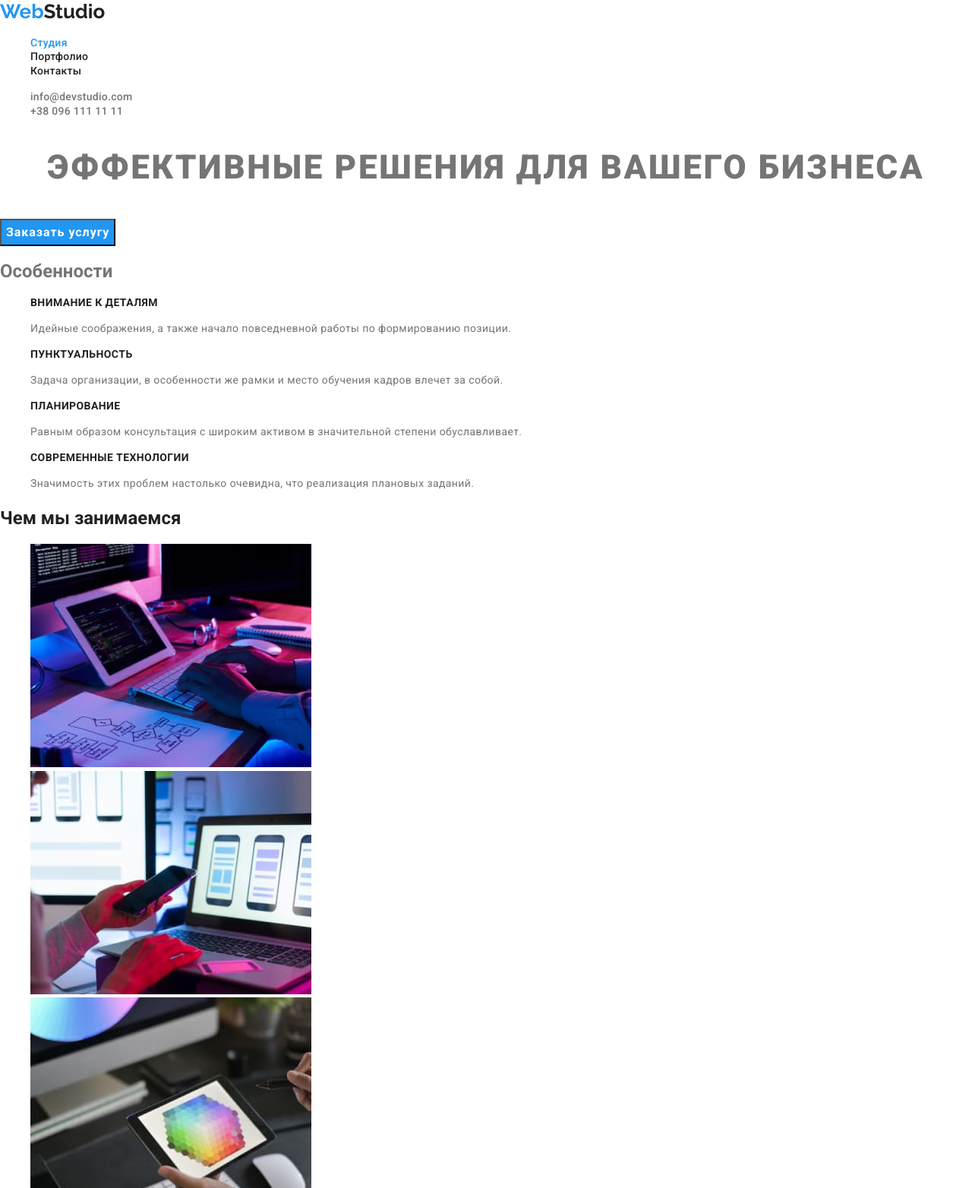
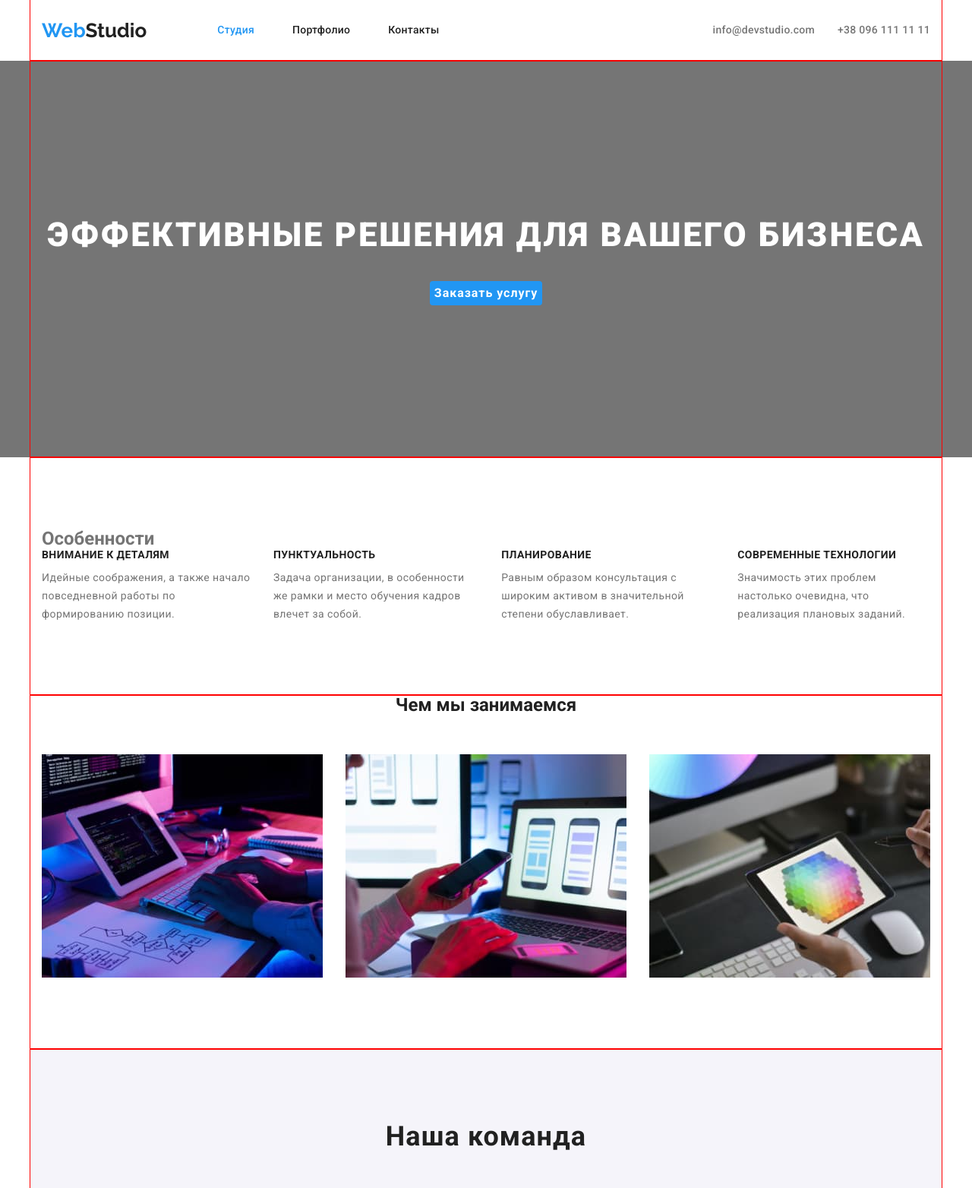
Before and after one commit to Vitalii-Tieliehin/goit-markup-hw-03, a plain HTML site: page index.html in a window 1280 px wide. Shown: the top 1564 px of the page at 76% size. Drawn offline with nearby package versions, Linux system fonts and the light colour scheme.

Commit message:
Добавляет сбросы

```diff
--- a/css/style.css
+++ b/css/style.css
@@ -11,13 +11,43 @@ body{
     font-family: Roboto, sans-serif;
 }
 
-a {text-decoration: none;
+a {
+    text-decoration: none;
+}
+h1,h2,h3,h4,ul,li,p{
+    margin: 0;
+    padding: 0;
+}
+img{
+    display: block;
+    width: 100%;
+    height: auto;
 }
 .list{
     list-style: none;
+    margin: 0;
+    padding: 0;
+}
+.container{
+    width: 1200px;
+    margin-left: auto;
+    margin-right: auto;
+    padding-left: 15px;
+    padding-right: 15px;
+    outline: 1px solid red;
 }
 
-/* ----------------logo---------------- */
+
+
+.button{
+
+}
+
+/* HEADER */
+.main-nav{
+    display: flex;
+    align-items: center;
+}
 .logo{
     color:var(--akcent-color);
     font-family: Raleway, sans-serif;
@@ -31,42 +61,73 @@ a {text-decoration: none;
 .logo-white{
     color: var(--primery-white-color);
 }
+.nav-list{
+    display: flex;
+    margin-left: 93px;
+}
 
-
-/* --------------menu-nav-------------- */
-
-.nav-item{
+.nav-list .nav-item:not(:last-child){
+    margin-right: 50px;
+}
+.nav-link{
+    display: block;
+    padding-top: 32px;
+    padding-bottom: 32px;
     color: var(--title-text-color);
     font-weight: 500;
     font-size: 14px;
     line-height: 1.14;
     letter-spacing: 0.02em;
 }
-.nav-item:hover,.nav-item:focus{
+.nav-link:hover,.nav-link:focus{
     color: var(--akcent-color);
 }
-.nav-item.current{
+.nav-link.current{
     color: var(--akcent-color);
 }
-/* ----------------contact------------- */
 
+.contact{
+    display: flex;
+    margin-left: auto;
+}
+.contact-list+.contact-list{
+    margin-left: 30px;
+}
 .contact-link{
+    display: block;
     color: var(--primary-text-color);
     font-weight: 500;
     font-size: 14px;
     line-height: 1.14;
     letter-spacing: 0.02em;
+    padding-top: 32px;
+    padding-bottom: 32px;
 }
 .contact-link:hover, .contact-link:focus{
     color: var(--akcent-color);
 }
 
+
+
+
+
+
 /* ----------------------hero----------- */
+.hero-section{
+    background-color: var(--primary-text-color);
+
+}
+.hero{
+    text-align: center;
+    padding-top: 200px;
+    padding-bottom: 200px;
+}
 .hero .title{
+    color: var(--primery-white-color);
+    margin-bottom: 30px;
     font-weight: 900;
     font-size: 44px;
     line-height: 1.36;
-    text-align: center;
     letter-spacing: 0.06em;
     text-transform: uppercase;
 }
@@ -75,16 +136,38 @@ a {text-decoration: none;
     font-size: 16px;
     line-height: 1.88;
     letter-spacing: 0.06em;
+
+    border-radius: 4px;
+    border: none;
     background-color: var(--akcent-color);
     color: #FFFFFF;
     cursor: pointer;
 }
-/* ---------------что мы делаем--------------- */
-.work-title{
-    color: var(--title-text-color);
+
+
+
+
+
+/* --------------------features-------------------- */
+.features{
+    padding-top: 94px;
+    padding-bottom: 94px;
 }
-/* features */
-.features .title{
+.features-list{
+    display: flex;
+
+}
+.features-item{
+    width: calc((100%-90px)/4);
+    margin-right: 30px;
+}
+.features-item:nth-child(4n){
+    margin-right: 0;
+}
+
+.features-list .title{
+    margin-bottom: 10px;
+
     color: var(--title-text-color);
     font-weight: 700;
     font-size: 14px;
@@ -92,14 +175,40 @@ a {text-decoration: none;
     letter-spacing: 0.03em;
     text-transform: uppercase;
 }
-.features .text{
+.features-list .text{
     font-size: 14px;
     line-height: 1.71;
     letter-spacing: 0.03em;
 }
 
+/* ---------------что мы делаем--------------- */
+.work{
+    padding-bottom: 94px;
+}
+.work-list{
+    display: flex;
+}
+.work-title{
+    margin-bottom: 50px;
+    text-align: center;
+    color: var(--title-text-color);
+}
+.work-item:not(:last-child){
+    margin-right: 30px;
+}
+
+
+
+
 /* -------------------team------------------- */
+.team{
+    background-color:var(--secondary-color-bgc) ;
+    padding-top: 94px;
+    padding-bottom: 94px;
+    text-align: center;
+}
 .team-title{
+    margin-bottom: 50px;
     color: var(--title-text-color);
     font-weight: 700;
     font-size: 36px;
@@ -107,7 +216,22 @@ a {text-decoration: none;
     text-align: center;
     letter-spacing: 0.03em;
 }
+.section-team{
+    display: flex;
+}
+.team-card{
+    width: calc((100%-90px)/4);
+    margin-right: 30px;
+
+}
+.team-card:nth-child(4n){
+    margin-right: 0;
+}
+.team .foto{
+    margin-bottom: 30px;
+}
 .team-member{
+    margin-bottom: 10px;
     color: var(--title-text-color);
     font-weight: 500;
     font-size: 16px;
@@ -144,6 +268,15 @@ footer{
 
 
 /* ---------filtr button--------- */
+.filtr{
+    display: flex;
+    justify-content: center;
+    padding-top: 94px;
+    padding-bottom: 50px;
+}
+.filtr .list{
+    margin-right: 8px;
+}
 .filtr .list .item{
     font-weight: 500;
     font-size: 16px;
@@ -151,6 +284,8 @@ footer{
     letter-spacing: 0.03em;
     color: var(--title-text-color);
     background-color:var(--secondary-color-bgc);
+    border: none;
+    border-radius: 4px;
     cursor: pointer;
 }
 .filtr .list .item:hover,.filtr .list .item:focus{
@@ -158,7 +293,21 @@ footer{
     background-color: var(--akcent-color);
 }
 /* filtr project */
-
+.project{
+    display: flex;
+    flex-wrap: wrap;
+}
+.project .card{
+    width: 370px;
+    margin-right: 30px;
+    margin-bottom: 30px;
+}
+.project .card:nth-child(3n){
+    margin-right: 0;
+}
+.project .card:nth-last-child(-n + 3){
+    margin-bottom: 0;
+}
 .project .title{
     font-weight: 700;
     font-size: 18px;
--- a/index.html
+++ b/index.html
@@ -12,13 +12,13 @@
 <body>
     <!-- шапка сайта -->
     <header>
-        <!-- меню навигации -->
+        <section class="main-nav container">
+            <a href="./index.html" class="logo">Web<span class="logo-black">Studio</span></a>
             <nav class="menu-nav">
-            <a href="./index.html" class="logo">Web<span class="logo-black">Studio</span></a>
                 <ul class="nav-list list">
-                <li><a href="./index.html" class="nav-item current">Студия</a></li>
-                <li><a href="./portfolio.html" class="nav-item">Портфолио</a></li>
-                <li><a href="" class="nav-item">Контакты</a></li>
+                    <li class="nav-item"><a href="./index.html" class="nav-link current">Студия</a></li>
+                    <li class="nav-item"><a href="./portfolio.html" class="nav-link">Портфолио</a></li>
+                    <li class="nav-item"><a href="" class="nav-link">Контакты</a></li>
                 </ul>
             </nav>
             <!-- контакты -->
@@ -26,36 +26,37 @@
                 <li class="contact-list"><a href="mailto:info@devstudio.com" class="contact-link">info@devstudio.com</a></li>
                 <li class="contact-list"><a href="tel:+380961111111" class="contact-link">+38 096 111 11 11</a></li>
             </ul>
+        </section>
     </header>
-
 
     <!-- главный контент -->
     <main>
         <!-- герой -->
-        <div>
-            <section class="hero">
+        <section class="hero-section ">
+            <div class="hero container">
                 <h1 class="title">Эффективные решения для вашего бизнеса</h1>
                 <button type="button" class="btn">Заказать услугу</button>
+            </div>
         </section>
-        </div>
+
 
     <!-- особенности  -->
-        <section class="section">
+    <section class="features container">
         <h2>Особенности</h2>
-            <ul class="features list">
-                <li>
+        <ul class="features-list list">
+            <li class="features-item">
                 <h3 class="title">Внимание к деталям</h3>
                 <p class="text">Идейные соображения, а также начало повседневной работы по формированию позиции.</p>
             </li>
-                <li>
+            <li class="features-item">
                 <h3 class="title">Пунктуальность</h3>
                 <p class="text">Задача организации, в особенности же рамки и место обучения кадров влечет за собой.</p>
             </li>
-                <li>
+            <li class="features-item">
                 <h3 class="title">Планирование</h3>
                 <p class="text">Равным образом консультация с широким активом в значительной степени обуславливает.</p>
             </li>
-                <li>
+            <li class="features-item">
                 <h3 class="title">Современные технологии</h3>
                 <p class="text">Значимость этих проблем настолько очевидна, что реализация плановых заданий.</p>
             </li>
@@ -63,36 +64,36 @@
     </section>
 
         <!-- чем мы занимаемся -->
-        <section class="section">
+        <section class="work container">
             <h2 class="work-title">Чем мы занимаемся</h2>
-            <ul class="list">
-                <li><img src="./images/features/box1.jpg" alt="набор текста на клавиатуре" width="370" height="294"></li>
-                <li><img src="./images/features/box2.jpg" alt="подключение телефона к ноутбуку" width="370" height="294"></li>
-                <li><img src="./images/features/box3.jpg" alt="работа с планшетом" width="370" height="294"></li>
+            <ul class="work-list list">
+                <li class="work-item"><img src="./images/features/box1.jpg" alt="набор текста на клавиатуре" width="370" height="294"></li>
+                <li class="work-item"><img src="./images/features/box2.jpg" alt="подключение телефона к ноутбуку" width="370" height="294"></li>
+                <li class="work-item"><img src="./images/features/box3.jpg" alt="работа с планшетом" width="370" height="294"></li>
             </ul>
         </section>
 
         <!-- наша команда -->
-        <section class="section">
+        <section class="team container">
             <h2 class="team-title">Наша команда</h2>
             <ul class="section-team list">
                 <li class="team-card">
-                    <img src="./images/team/member1.jpg" alt="фото игорь" width="270" height="260">
+                    <img class="foto" src="./images/team/member1.jpg" alt="фото игорь" width="270" height="260">
                     <h3 class="team-member">Игорь Демьяненко</h3>
                     <p class="team-text">Product Designer</p>
                 </li>
                 <li class="team-card">
-                    <img src="./images/team/member2.jpg" alt="фото ольга" width="270" height="260">
+                    <img class="foto" src="./images/team/member2.jpg" alt="фото ольга" width="270" height="260">
                     <h3 class="team-member">Ольга Репина</h3>
                     <p class="team-text">Frontend Developer</p>
                 </li>
                 <li class="team-card">
-                    <img src="./images/team/member3.jpg" alt="фото николай" width="270" height="260">
+                    <img class="foto" src="./images/team/member3.jpg" alt="фото николай" width="270" height="260">
                     <h3 class="team-member">Николай Тарасов</h3>
                     <p class="team-text">Marketing</p>
                 </li>
                 <li class="team-card">
-                    <img src="./images/team/member4.jpg" alt="фото михаил" width="270" height="260">
+                    <img class="foto" src="./images/team/member4.jpg" alt="фото михаил" width="270" height="260">
                     <h3 class="team-member">Михаил Ермаков</h3>
                     <p class="team-text">UI Designer</p>
                 </li>
@@ -102,8 +103,8 @@
 
     <!-- подвал -->
     <footer>
-        <div class="address">
-            <a href="index.html" class="logo">Web <span class="logo-white">Studio</span></a>
+        <div class="address container">
+            <a href="index.html" class="logo">Web<span class="logo-white">Studio</span></a>
             <p class="address-text">г. Киев, пр-т Леси Украинки, 26</p>
             <a href="mailto:info@devstudio.com" class="address-link">info@devstudio.com</a>
             <a href="tel:+380961111111" class="address-link">+38 096 111 11 11</a>
```
Also changed, not shown: portfolio.html (+10 -9 lines). Lines whose indentation alone changed are shown as unchanged.
